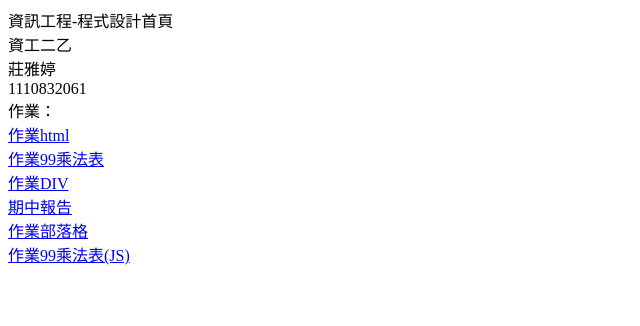
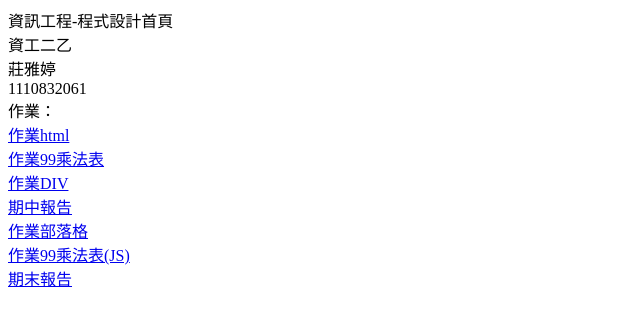
Before and after one commit to maggie-zhuang/-01, a plain HTML site: page index.html in a window 1280 px wide. Shown: the whole page, without its empty margins (0-640 px from the left). Drawn offline with Linux system fonts and the light colour scheme.

Commit message:
新增期末報告網址

```diff
--- a/index.html
+++ b/index.html
@@ -17,5 +17,6 @@
 	<a href="homework/hw03.html">作業DIV</a><br>
 	<a href="homework/hw04.html">期中報告</a><br>
 	<a href="homework/hw05.html">作業部落格</a><br>
-	<a href="homework/hw06.html">作業99乘法表(JS)</a>
+	<a href="homework/hw06.html">作業99乘法表(JS)</a><br>
+	<a href="homework/hw07.html">期末報告</a>
 </html>
```
